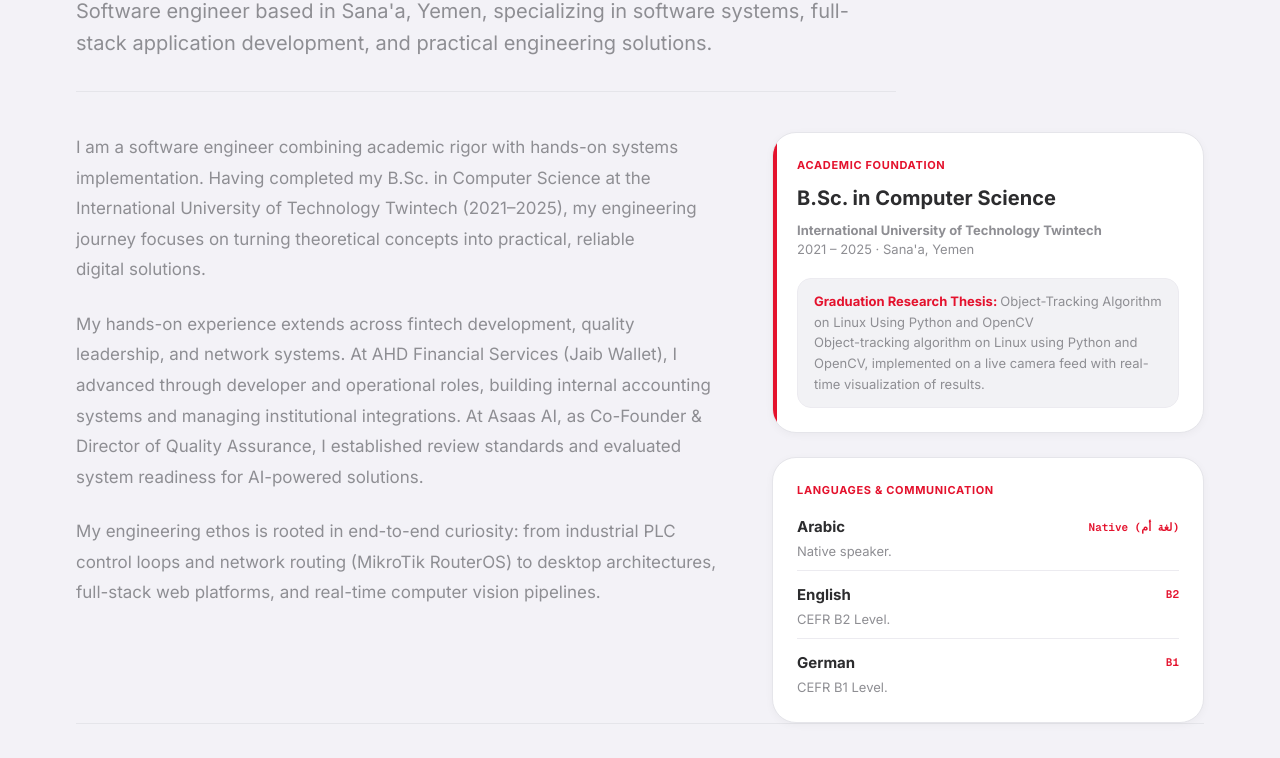
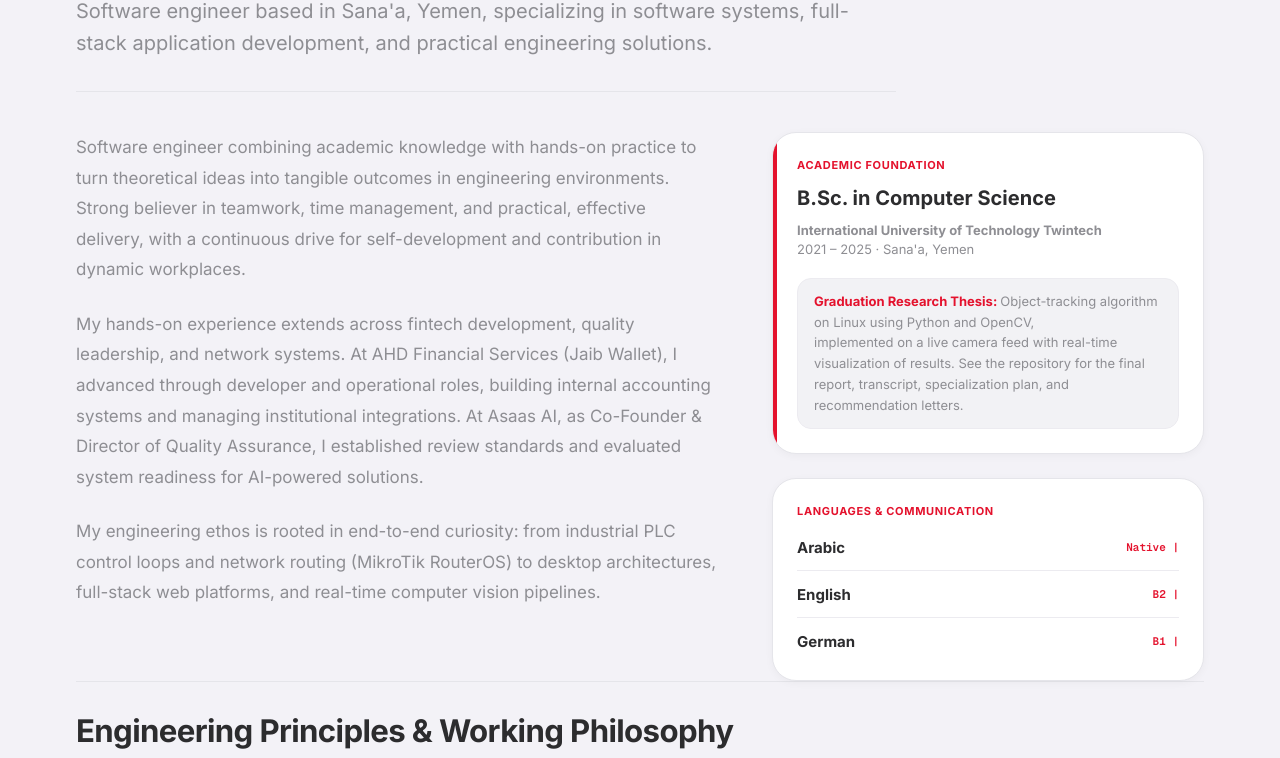
Before and after one commit to a2sn2/alhassan-portfolio, a Next.js app: page /about in a window 1280 px wide. Shown: the part 348-1106 px from the top of the page. Built offline with nearby package versions, Linux system fonts and the light colour scheme.

Commit message:
feat(content): preserve official CV profile and education wording

```diff
--- a/src/content/about.ts
+++ b/src/content/about.ts
@@ -6,7 +6,7 @@ export const aboutContent: AboutContent = {
   description:
     "Software engineer based in Sana'a, Yemen, specializing in software systems, full-stack application development, and practical engineering solutions.",
   paragraphs: [
-    "I am a software engineer combining academic rigor with hands-on systems implementation. Having completed my B.Sc. in Computer Science at the International University of Technology Twintech (2021–2025), my engineering journey focuses on turning theoretical concepts into practical, reliable digital solutions.",
+    "Software engineer combining academic knowledge with hands-on practice to turn theoretical ideas into tangible outcomes in engineering environments. Strong believer in teamwork, time management, and practical, effective delivery, with a continuous drive for self-development and contribution in dynamic workplaces.",
     "My hands-on experience extends across fintech development, quality leadership, and network systems. At AHD Financial Services (Jaib Wallet), I advanced through developer and operational roles, building internal accounting systems and managing institutional integrations. At Asaas AI, as Co-Founder & Director of Quality Assurance, I established review standards and evaluated system readiness for AI-powered solutions.",
     "My engineering ethos is rooted in end-to-end curiosity: from industrial PLC control loops and network routing (MikroTik RouterOS) to desktop architectures, full-stack web platforms, and real-time computer vision pipelines.",
   ],
@@ -15,25 +15,25 @@ export const aboutContent: AboutContent = {
     degree: "B.Sc. in Computer Science",
     period: "2021 – 2025",
     location: "Sana'a, Yemen",
-    thesisTitle: "Object-Tracking Algorithm on Linux Using Python and OpenCV",
+    thesisTitle: "Object-tracking algorithm on Linux using Python and OpenCV,",
     thesisDescription:
-      "Object-tracking algorithm on Linux using Python and OpenCV, implemented on a live camera feed with real-time visualization of results.",
+      "implemented on a live camera feed with real-time visualization of results. See the repository for the final report, transcript, specialization plan, and recommendation letters.",
   },
   languages: [
     {
       language: "Arabic",
-      level: "Native (لغة أم)",
-      proficiency: "Native speaker.",
+      level: "Native |",
+      proficiency: "",
     },
     {
       language: "English",
-      level: "B2",
-      proficiency: "CEFR B2 Level.",
+      level: "B2 |",
+      proficiency: "",
     },
     {
       language: "German",
-      level: "B1",
-      proficiency: "CEFR B1 Level.",
+      level: "B1 |",
+      proficiency: "",
     },
   ],
   principles: [
@@ -54,5 +54,5 @@ export const aboutContent: AboutContent = {
     },
   ],
   referencesNote:
-    "Academic and professional references from faculty leadership, engineering supervisors, and executive directors are available upon request.",
+    "The official English CV record preserves the complete reference list and source wording verbatim.",
 };
```
